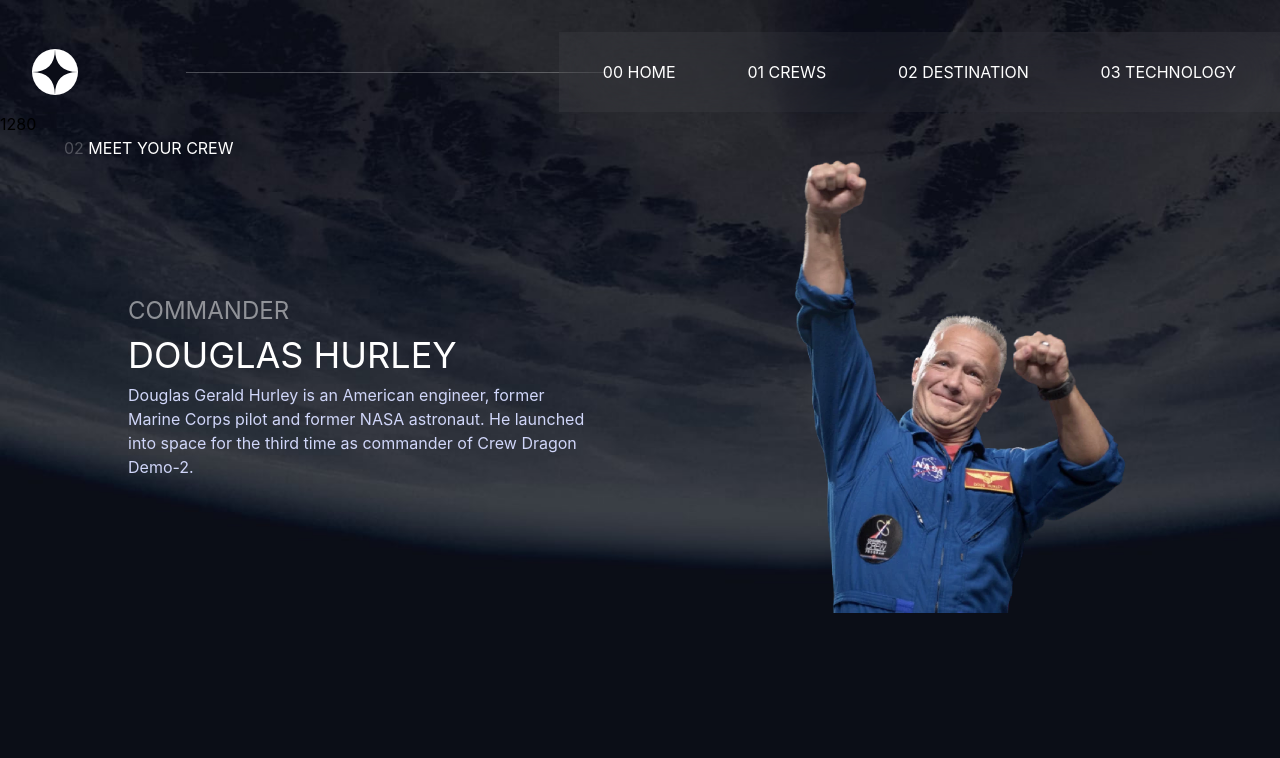
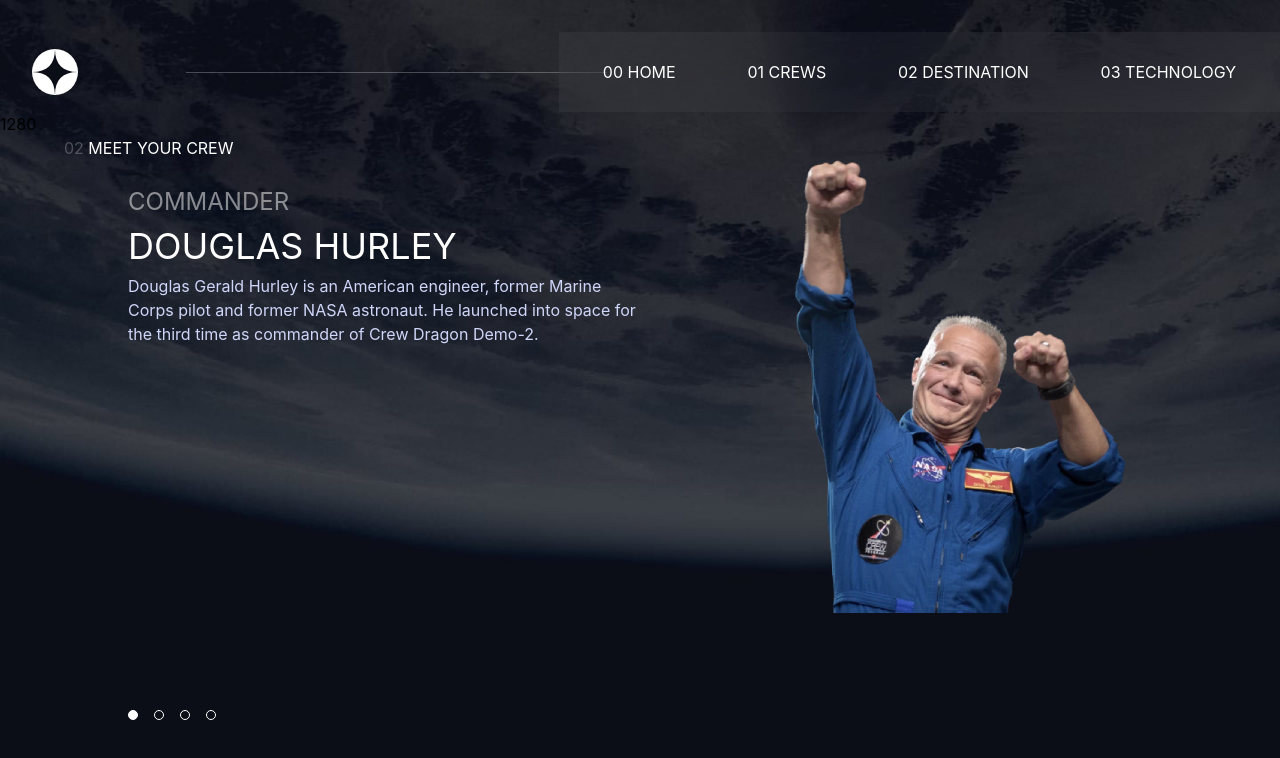
Before and after one commit to IdrisDY/Space-Tourism-Website, a Vue app: page /crews in a window 1280 px wide. Shown: the top 758 px of the page. Built offline with nearby package versions, Linux system fonts and the light colour scheme.

Commit message:
crews bullets done

```diff
--- a/package.json
+++ b/package.json
@@ -9,6 +9,7 @@
     "preview": "vite preview"
   },
   "dependencies": {
+    "swiper": "^9.0.5",
     "vue": "^3.2.47",
     "vue-router": "^4.0.13"
   },
@@ -16,6 +17,8 @@
     "@vitejs/plugin-vue": "^4.0.0",
     "autoprefixer": "^10.4.13",
     "postcss": "^8.4.21",
+    "sass": "^1.58.3",
+    "sass-loader": "^13.2.0",
     "tailwindcss": "^3.2.7",
     "vite": "^4.1.0"
   }
--- a/src/components/destTemplate.vue
+++ b/src/components/destTemplate.vue
@@ -23,13 +23,13 @@
 
 <div class="dist-time flex flex-col md:flex-row text-center md:gap-20 gap-5" >
    <div class="low-time flex flex-col" >
-      <span class="text-[#D0D6F9]" >AVG.DISTANCE</span>
+      <span class=" text-left text-[#D0D6F9]" >AVG.DISTANCE</span>
       <span class="text-2xl" >{{ popObject.avgd }}</span>
 
    </div>
    <div class="low-time flex flex-col" >
       <span class="text-[#D0D6F9]" >EST.TRAVEL.TIME</span>
-      <span class="text-2xl" >{{ popObject.travelTime }}</span>
+      <span class=" text-left text-2xl" >{{ popObject.travelTime }}</span>
    </div>
 
 </div>
@@ -94,9 +94,13 @@
    all: unset;
    cursor: pointer;
    color: #D0D6F9;
+   border-bottom: 1px solid transparent;
+   transition: border-color 0.3s ease
+
 }
 button:hover, .btnhover{
-   border-bottom: 1px solid white;
+   border-bottom-color:  white;
+   cursor: pointer;
 }
 
 @media(min-width:990px){
--- a/src/views/crews.vue
+++ b/src/views/crews.vue
@@ -1,112 +1,156 @@
 <template>
-   <main class="text-white" >
-<div  class="text-center md:text-left md:ml-[5%] lg:text-left ">
+      <main
+        class="text-white swiper-slide"
+      >
+        <div class="text-center md:text-left md:ml-[5%] lg:text-left">
+          <span>
+            <span class="text-white text-opacity-25"> 02</span> MEET YOUR
+            CREW</span
+          >
+        </div>
+        <div
+          class="flex flex-col-reverse md:flex-col gap-5 lg:gap-16 lg:grid main-content"
+        >
+          <div
+            class="flex flex-col gap-5 items-center lg:mt-[5%]  relative w-[90%] lg:w-full  lg:gap-2 lg:items-start lg:self-start self-center"
+          >
+            <span class="text-white text-opacity-50 text-center text-2xl">
+              {{ popObject.title.toUpperCase() }}</span
+            >
 
-   <span> <span class=" text-white text-opacity-25" > 02</span> MEET YOUR CREW</span>
+            <span class="text-3xl lg:text-left text-center md:text-4xl">
+              {{ popObject.name }}</span
+            >
+
+            <p
+              class="text-center md:w-[80%] lg:w-full lg:text-left text-[#D0D6F9]"
+            >
+              {{ popObject.ptxt }}
+            </p>
+            <div class="bullets w-full flex gap-4">
+      <span class="bullet" @click="setCrew(0)" :class=" popObject.id === 1 ? 'bhover':''"></span>
+      <span class="bullet" @click="setCrew(1)" :class=" popObject.id === 2 ? 'bhover':''"></span>
+      <span class="bullet" @click="setCrew(2)" :class=" popObject.id === 3 ? 'bhover':''" ></span>
+      <span class="bullet" @click="setCrew(3)" :class=" popObject.id === 4 ? 'bhover':''" ></span>
     </div>
-   <div class=" flex flex-col-reverse md:flex-col  gap-5 lg:gap-16 lg:grid main-content ">
-<div class="flex flex-col gap-5 items-center w-[90%] lg:gap-2  lg:items-start self-center " >
-   <span class="text-white text-opacity-50 text-center text-2xl " > {{ popObject.title.toUpperCase() }}</span>
-
-   <span class="text-3xl lg:text-left text-center md:text-4xl " > {{ popObject.name }}</span>
-
-<p class="text-center md:w-[80%] lg:w-full lg:text-left text-[#D0D6F9] " > {{ popObject.ptxt }}</p>
-
 
           </div>
-<div class="" >
-   <img :src="popObject.moon" :alt="popObject.name" class="w-[50%] m-auto"  >
+          <div class="">
+            <img :src="popObject.moon" :alt="popObject.name" class="w-[50%] m-auto" />
           </div>
-
         </div>
 
 
       </main>
 </template>
 
-<script >
-import { crewsData } from '../components/destImg'
-console.log(crewsData);
+<script>
+import { crewsData } from "../components/destImg";
+import Swiper from "swiper";
+import "swiper/swiper-bundle.css";
+console.log(crewsData, Swiper);
 export default {
-   components:{
+  components: {},
+
+  data() {
+    return {
+      popObject: Object,
+      crewsData,
+      swiper: null,
+    };
   },
-
-   data(){
-   return{
-      popObject:Object
-   }
-  },
-  methods:{
-   showMoon(val){
-      console.log('MoonClicked',val);
-      this.popObject = crewsData[val]
+  methods: {
+    setCrew(val) {
+      console.log("MoonClicked", val);
+      this.popObject = crewsData[val];
       console.log(this.popObject);
     },
-   btnClass(b){
-   return this.popObject.id === b ? 'btnhover' : '';
-}
+    btnClass(b) {
+      return this.popObject.id === b ? "btnhover" : "";
+    },
+  },
+  mounted() {
+    this.swiper = new Swiper(".swiper-container", {
+      pagination: {
+        el: ".swiper-pagination",
+      },
+    });
 
   },
-  mounted(){
-
-  },
-  created(){
-   this.popObject = crewsData[0]
+  created() {
+   this.popObject = crewsData[0];
 
     //    const storedData = localStorage.getItem('mooncrew');
     //     if (storedData) {
     //       this.popObject = JSON.parse(storedData);
     //       console.log(storedData);
     // }
-
-}
-,
-beforeUnmount(){
+  },
+  beforeUnmount() {
     // localStorage.setItem('mooncrew',JSON.stringify(this.popObject))
     // localStorage.setItem('moon','moomoo')
-
   },
-}
+};
 </script>
 
 <style scoped>
-button{
+button {
   all: unset;
   cursor: pointer;
-   color: #D0D6F9;
+  color: #d0d6f9;
 }
-button:hover, .btnhover{
+
+button:hover,
+.btnhover {
   border-bottom: 1px solid white;
 }
+.bullets{
+   position: fixed;
+   bottom: 10%;
+}
+.bullet{
+   width: 10px;
+   height: 10px;
+   border-radius: 50%;
+   border: 1px solid white;
+display: flex;
+cursor: pointer;
+}
+.bhover{
+   background: white;
 
-@media(min-width:990px){
-   .main-content{
+}
+
+@media (min-width: 990px) {
+  .main-content {
     display: grid;
     grid-template-columns: 1fr 1fr;
-margin: 0  5% 0 10% ;
+    margin: 0 5% 0 10%;
+  }
 
-
-}
-img{
+  img {
     width: 65%;
     margin: auto;
   }
-.dist-time{
+
+  .dist-time {
     display: flex;
     justify-content: space-between;
   }
-.low-time{
+
+  .low-time {
     display: flex;
     flex-direction: column;
+  }
 
-}
-.btns{
+  .btns {
     display: flex;
     justify-content: space-between;
     width: 70%;
-padding-bottom: .5em;
+    padding-bottom: 0.5em;
   }
-.lg-text{
+
+  .lg-text {
     font-size: 7rem;
   }
 }
--- a/src/views/home.vue
+++ b/src/views/home.vue
@@ -27,12 +27,12 @@
    color: white;
    display: grid;
    grid-template-columns: 1fr 1fr;
-   margin-top: 10%;
+   margin-top: 6%;
    padding: 0 10%;
    place-items: center;
 }
 article :nth-child(2){
-   font-size:7rem;
+   font-size:5rem;
    letter-spacing: .8rem;
    margin: 0;
 }
--- /dev/null
+++ b/vue.config.js
@@ -0,0 +1,9 @@
+module.exports = {
+   css: {
+     loaderOptions: {
+       sass: {
+         additionalData: `@import "~swiper/swiper.scss";`,
+       },
+     },
+   },
+ };
```
Also changed, not shown: 1 other file (tests, documents, lock files or other folders). Lines whose indentation alone changed are shown as unchanged.
